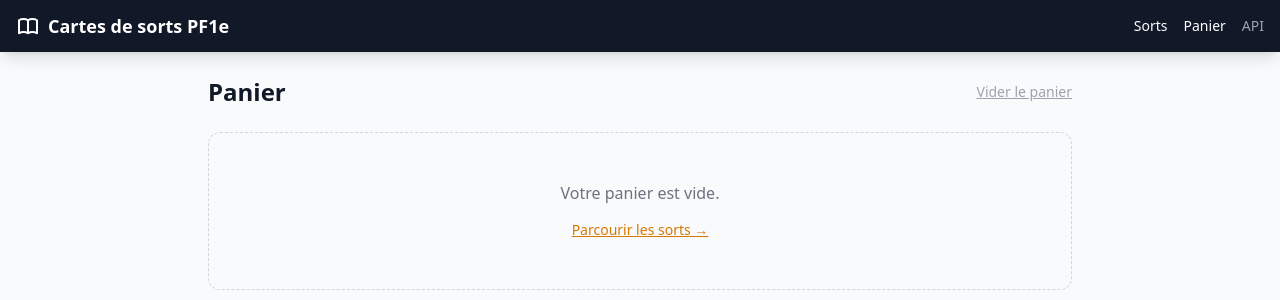
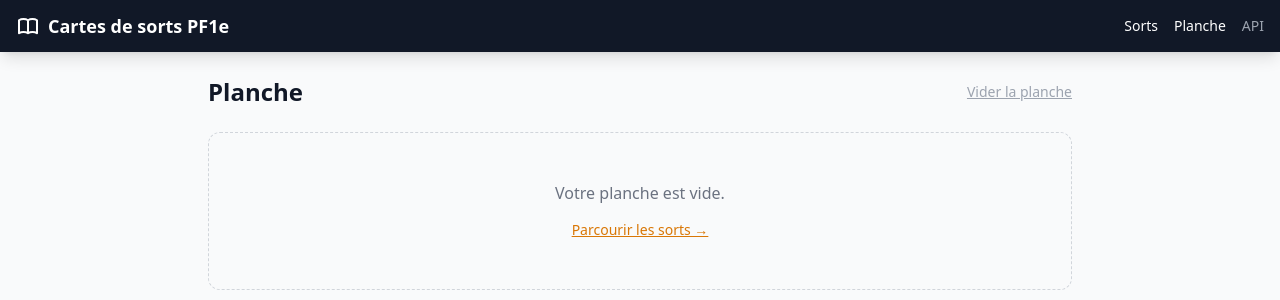
Before and after one commit to Nwen/PathfinderSpellCards, a FastAPI app: page /cart in a window 1280 px wide. Shown: the top 300 px of the page. Run offline with FastAPI, Linux system fonts and the light colour scheme; some libraries are stand-ins or nearby versions.

Commit message:
change text & base port

```diff
--- a/src/templates/base.html.j2
+++ b/src/templates/base.html.j2
@@ -46,7 +46,7 @@
       <nav class="flex items-center gap-4 text-sm">
         <a href="/spells" class="hover:text-amber-400 transition-colors">Sorts</a>
         <a href="/cart" class="relative hover:text-amber-400 transition-colors">
-          Panier
+          Planche
           <span id="cart-badge"
                 class="hidden absolute -top-2 -right-3 bg-amber-500 text-white text-xs font-bold
                        rounded-full w-4 h-4 flex items-center justify-center leading-none">
--- a/src/templates/browse/detail.html.j2
+++ b/src/templates/browse/detail.html.j2
@@ -129,7 +129,7 @@
     </button>
     <a href="/cart"
        class="px-4 py-2.5 rounded-xl border border-gray-300 text-sm text-gray-600 hover:bg-gray-50 transition-colors">
-      Voir le panier →
+      Voir la planche →
     </a>
     {% if spell['raw_url'] %}
     <a href="{{ spell['raw_url'] }}" target="_blank" rel="noopener"
--- a/src/templates/cart/cart.html.j2
+++ b/src/templates/cart/cart.html.j2
@@ -1,20 +1,20 @@
 {% extends "base.html.j2" %}
-{% block title %}Panier — Pathfinder 1e{% endblock %}
+{% block title %}Planche — Pathfinder 1e{% endblock %}
 
 {% block content %}
 <div class="max-w-4xl mx-auto px-4 py-6">
 
   <div class="flex items-center justify-between mb-6">
-    <h1 class="text-2xl font-bold text-gray-900">Panier</h1>
+    <h1 class="text-2xl font-bold text-gray-900">Planche</h1>
     <button id="clear-cart-btn"
             class="text-sm text-gray-400 hover:text-red-500 transition-colors underline">
-      Vider le panier
+      Vider la planche
     </button>
   </div>
 
-  <!-- Liste des sorts dans le panier -->
+  <!-- Liste des sorts dans la planche -->
   <div id="cart-empty" class="hidden bg-gray-50 border border-dashed border-gray-300 rounded-xl p-12 text-center">
-    <p class="text-gray-500 mb-3">Votre panier est vide.</p>
+    <p class="text-gray-500 mb-3">Votre planche est vide.</p>
     <a href="/spells" class="text-amber-600 hover:text-amber-700 font-medium text-sm underline">
       Parcourir les sorts →
     </a>
@@ -22,7 +22,7 @@
 
   <div id="cart-list" class="space-y-2 mb-6"></div>
 
-  <!-- Pied de panier -->
+  <!-- Pied de planche -->
   <div id="cart-actions" class="hidden flex flex-col sm:flex-row gap-3 items-start sm:items-center mt-6 pt-4 border-t border-gray-200">
     <span id="cart-count-label" class="text-sm text-gray-500"></span>
     <div class="flex items-center gap-3 ml-auto">
```
Also changed, not shown: docker-compose.yml (+4 -4 lines).
